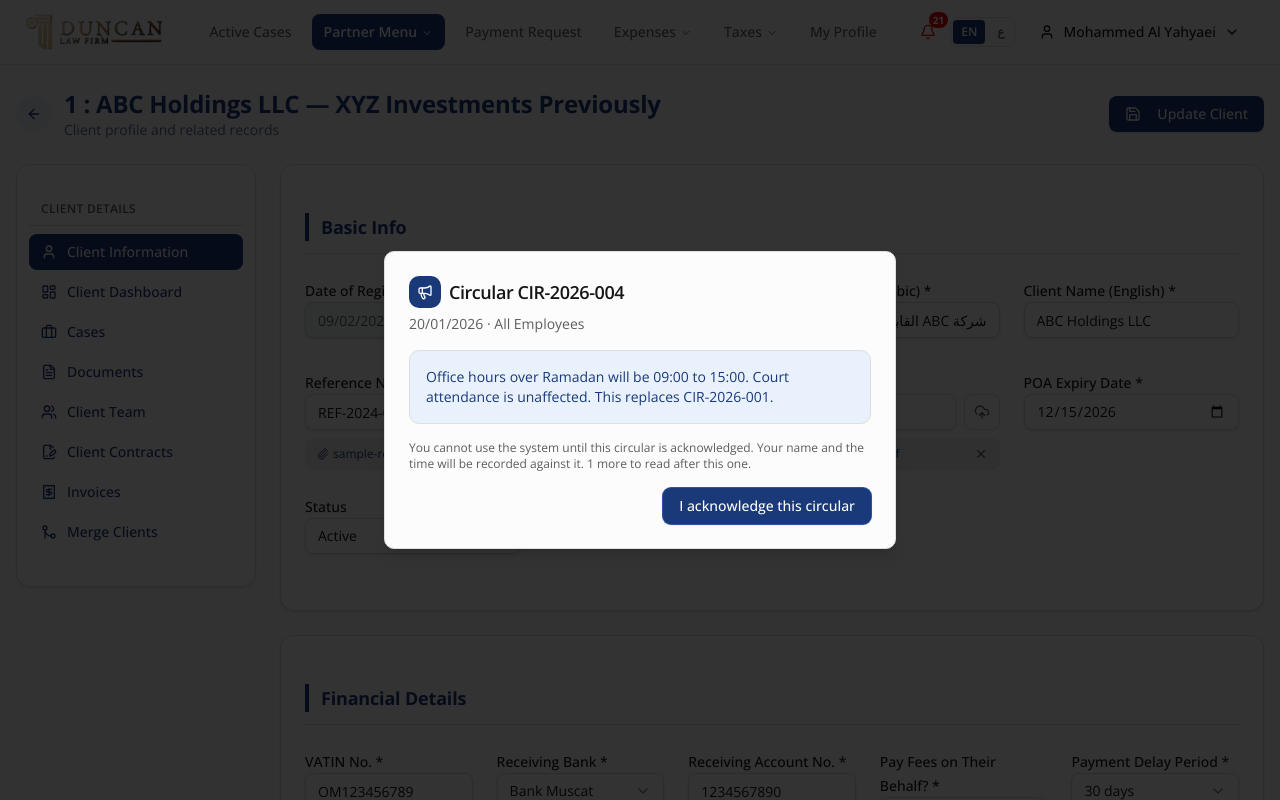
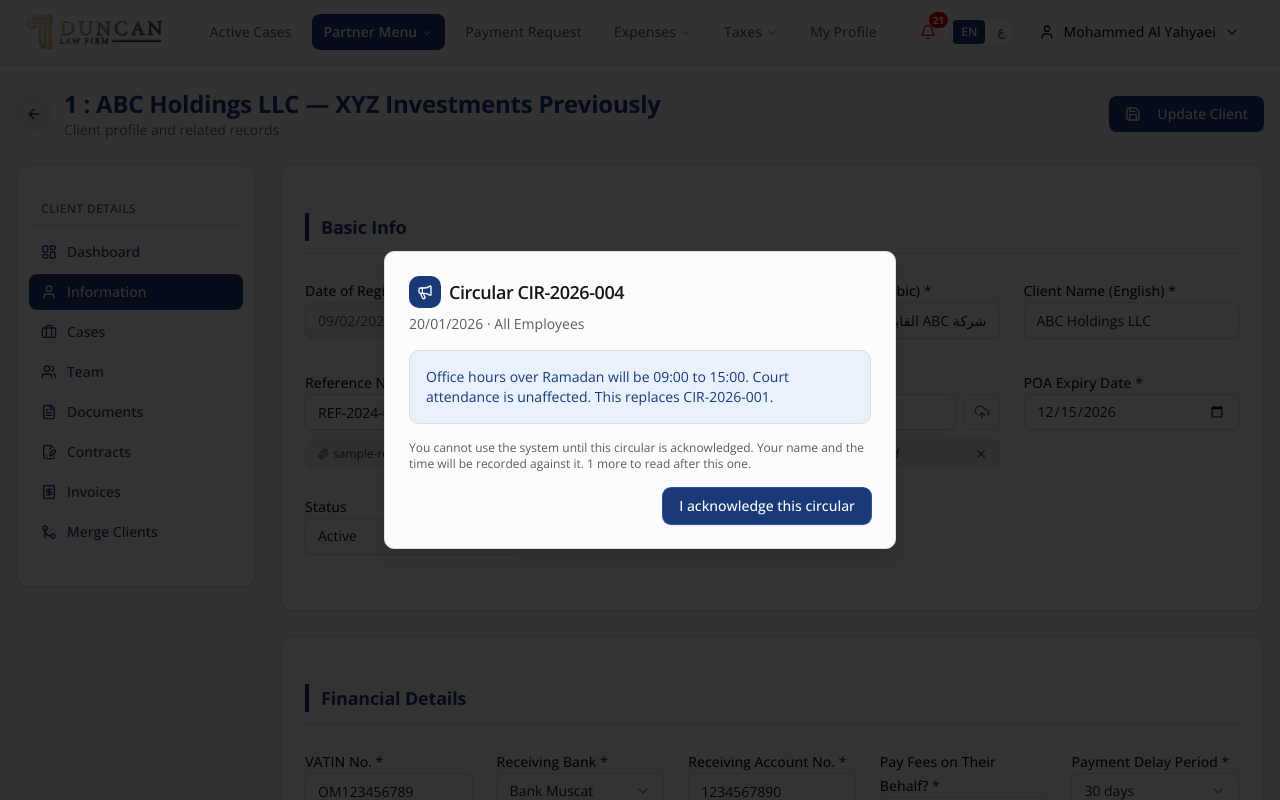
Before and after one commit to mehak187/elpnew, a React (Vite) app: page /clients/1 in a window 1280 px wide. Shown: the top 800 px of the page. Built offline with nearby package versions, Linux system fonts and the light colour scheme.

Commit message:
update ClientDetails.jsx, ClientContractsSection.jsx and ClientManagementSection.jsx

```diff
--- a/src/pages/clients/ClientDetails.jsx
+++ b/src/pages/clients/ClientDetails.jsx
@@ -48,8 +48,17 @@ import MergeSection from "./sections/MergeSection";
  */
 const SECTIONS = [
   {
+    // What the client looks like at a glance comes first; the record behind
+    // it follows. Each item is named by what it holds - the sidebar is
+    // already inside one client, so "Client" in every label said nothing.
+    key: "analytics",
+    label: "Dashboard",
+    icon: LayoutDashboard,
+    existingOnly: true,
+  },
+  {
     key: "info",
-    label: "Client Information",
+    label: "Information",
     icon: User,
     form: true,
     required: (formData, clientType) => [
@@ -72,15 +81,14 @@ const SECTIONS = [
       "emailNotification",
     ],
   },
+  { key: "cases", label: "Cases", icon: Briefcase, existingOnly: true },
   {
-    // Everything the firm's own dashboard says, about one client: the
-    // same panels, bars and tiles, so neither has to be learnt twice.
-    key: "analytics",
-    label: "Client Dashboard",
-    icon: LayoutDashboard,
+    key: "management",
+    label: "Team",
+    icon: Users,
     existingOnly: true,
+    ownsHeader: true,
   },
-  { key: "cases", label: "Cases", icon: Briefcase, existingOnly: true },
   {
     key: "documents",
     label: "Documents",
@@ -89,15 +97,8 @@ const SECTIONS = [
     ownsHeader: true,
   },
   {
-    key: "management",
-    label: "Client Team",
-    icon: Users,
-    existingOnly: true,
-    ownsHeader: true,
-  },
-  {
     key: "contracts",
-    label: "Client Contracts",
+    label: "Contracts",
     icon: FileSignature,
     existingOnly: true,
     ownsHeader: true,
--- a/src/pages/clients/sections/ClientContractsSection.jsx
+++ b/src/pages/clients/sections/ClientContractsSection.jsx
@@ -203,7 +203,8 @@ export default function ClientContractsSection() {
       {/* The section's own heading, so the way to add to it sits on the
           same line rather than costing a row of its own. */}
       <div className="mb-6 flex flex-wrap items-center justify-between gap-3 border-b pb-3">
-        <h2 className="border-l-4 border-primary pl-3 text-lg font-bold text-primary">Client Contracts</h2>
+        {/* Named as the sidebar names it: the page is already one client's. */}
+        <h2 className="border-l-4 border-primary pl-3 text-lg font-bold text-primary">Contracts</h2>
         {/* ml-auto keeps it right once it wraps below the heading. */}
         <Button
           type="button"
--- a/src/pages/clients/sections/ClientManagementSection.jsx
+++ b/src/pages/clients/sections/ClientManagementSection.jsx
@@ -134,7 +134,8 @@ export default function ClientManagementSection() {
       {/* The section's own heading, so the way to add to it sits on the
           same line rather than costing a row of its own. */}
       <div className="mb-6 flex flex-wrap items-center justify-between gap-3 border-b pb-3">
-        <h2 className="border-l-4 border-primary pl-3 text-lg font-bold text-primary">Client Team</h2>
+        {/* Named as the sidebar names it: the page is already one client's. */}
+        <h2 className="border-l-4 border-primary pl-3 text-lg font-bold text-primary">Team</h2>
         {/* ml-auto keeps it right once it wraps below the heading. */}
         <Button
           type="button"
```
